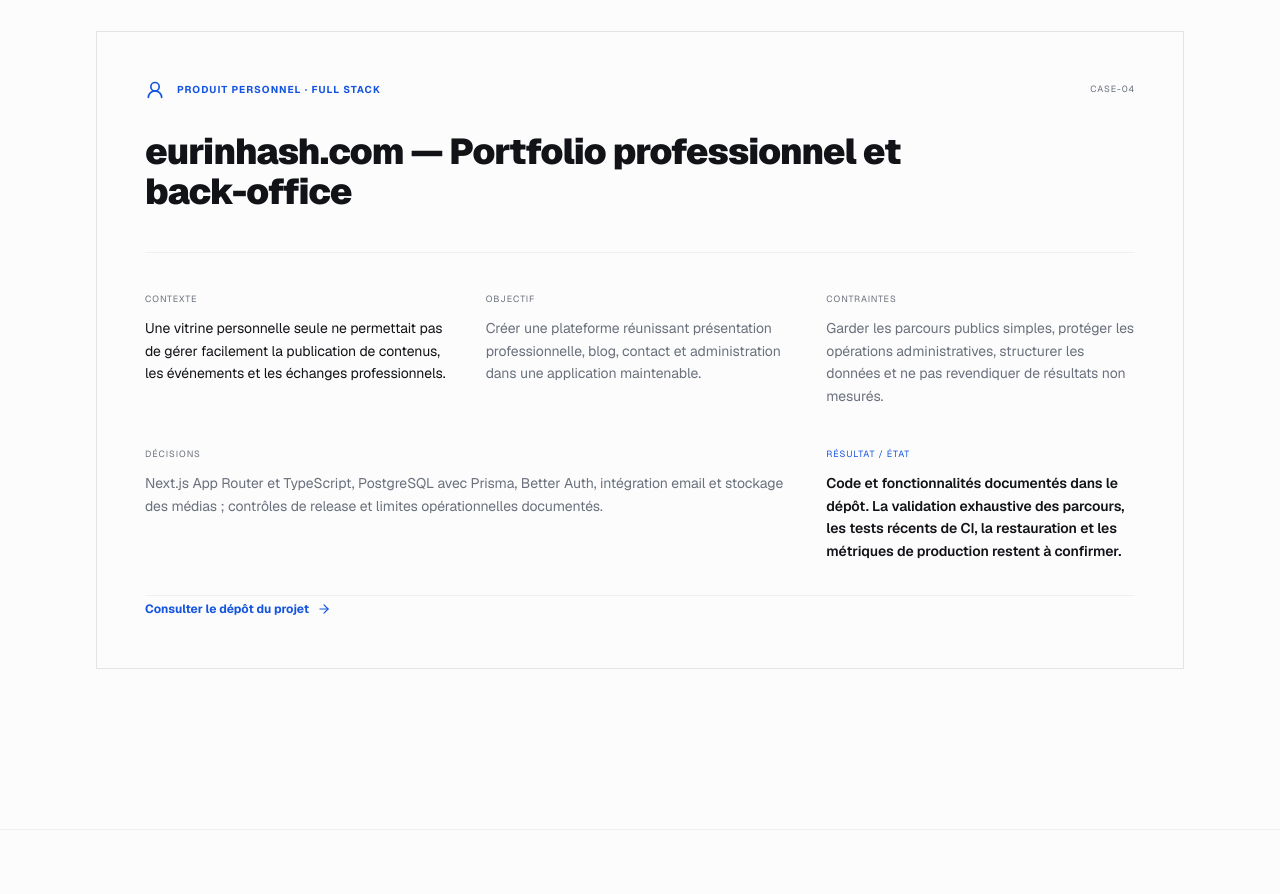
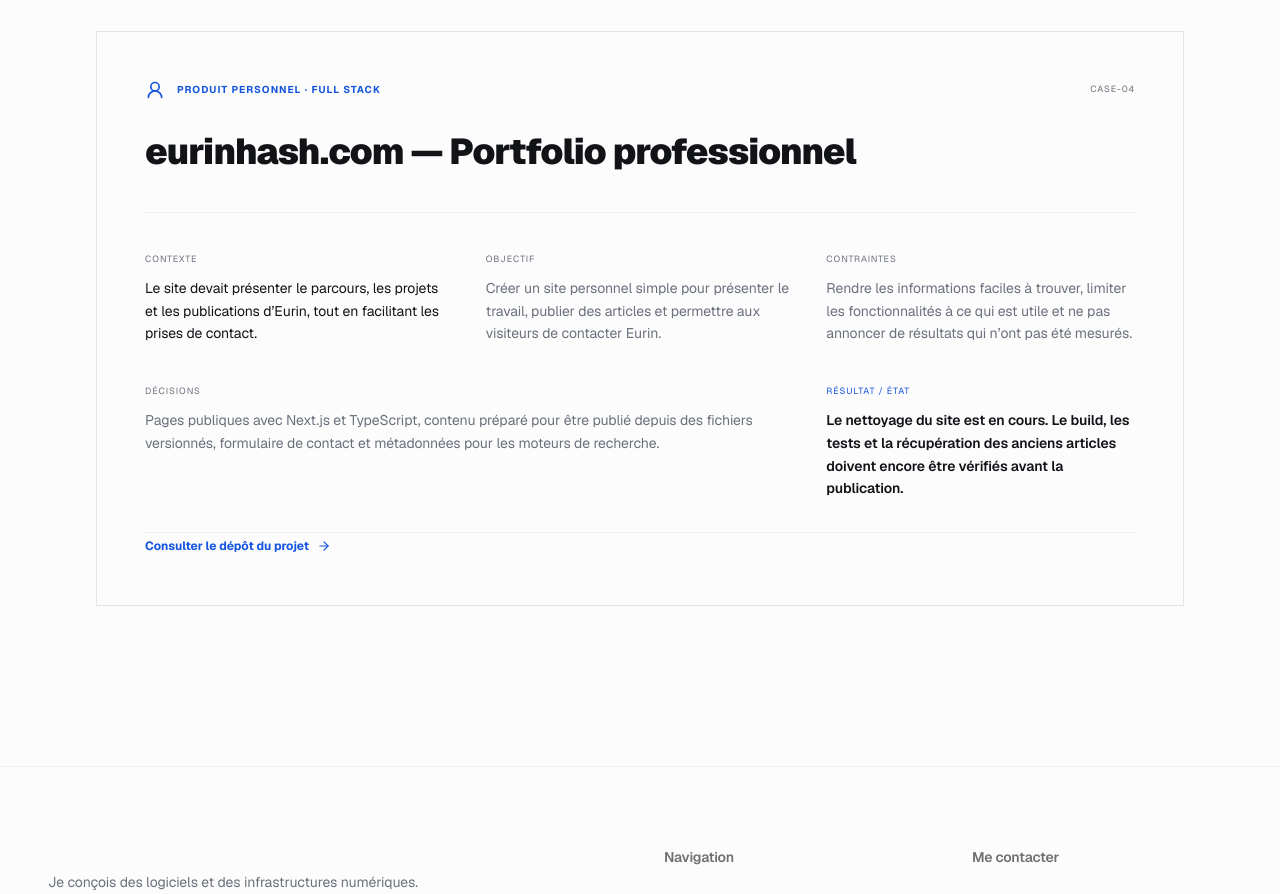
Before and after one commit to digitaleflex/eurinhash-cs, a Next.js app: page /realisations in a window 1280 px wide. Shown: the part 2562-3456 px from the top of the page. Built offline with nearby package versions, Linux system fonts and the light colour scheme.

Commit message:
content(projects): aligner le cas du portfolio sur le nouveau périmètre

```diff
--- a/app/realisations/page.tsx
+++ b/app/realisations/page.tsx
@@ -38,12 +38,12 @@
   {
     icon: UserRound,
     type: 'Produit personnel · Full Stack',
-    title: 'eurinhash.com — Portfolio professionnel et back-office',
-    context: 'Une vitrine personnelle seule ne permettait pas de gérer facilement la publication de contenus, les événements et les échanges professionnels.',
-    objective: 'Créer une plateforme réunissant présentation professionnelle, blog, contact et administration dans une application maintenable.',
-    constraints: 'Garder les parcours publics simples, protéger les opérations administratives, structurer les données et ne pas revendiquer de résultats non mesurés.',
-    decisions: 'Next.js App Router et TypeScript, PostgreSQL avec Prisma, Better Auth, intégration email et stockage des médias ; contrôles de release et limites opérationnelles documentés.',
-    result: 'Code et fonctionnalités documentés dans le dépôt. La validation exhaustive des parcours, les tests récents de CI, la restauration et les métriques de production restent à confirmer.',
+    title: 'eurinhash.com — Portfolio professionnel',
+    context: 'Le site devait présenter le parcours, les projets et les publications d’Eurin, tout en facilitant les prises de contact.',
+    objective: 'Créer un site personnel simple pour présenter le travail, publier des articles et permettre aux visiteurs de contacter Eurin.',
+    constraints: 'Rendre les informations faciles à trouver, limiter les fonctionnalités à ce qui est utile et ne pas annoncer de résultats qui n’ont pas été mesurés.',
+    decisions: 'Pages publiques avec Next.js et TypeScript, contenu préparé pour être publié depuis des fichiers versionnés, formulaire de contact et métadonnées pour les moteurs de recherche.',
+    result: 'Le nettoyage du site est en cours. Le build, les tests et la récupération des anciens articles doivent encore être vérifiés avant la publication.',
     href: 'https://github.com/digitaleflex/eurinhash-cs',
     external: true,
   },
```
